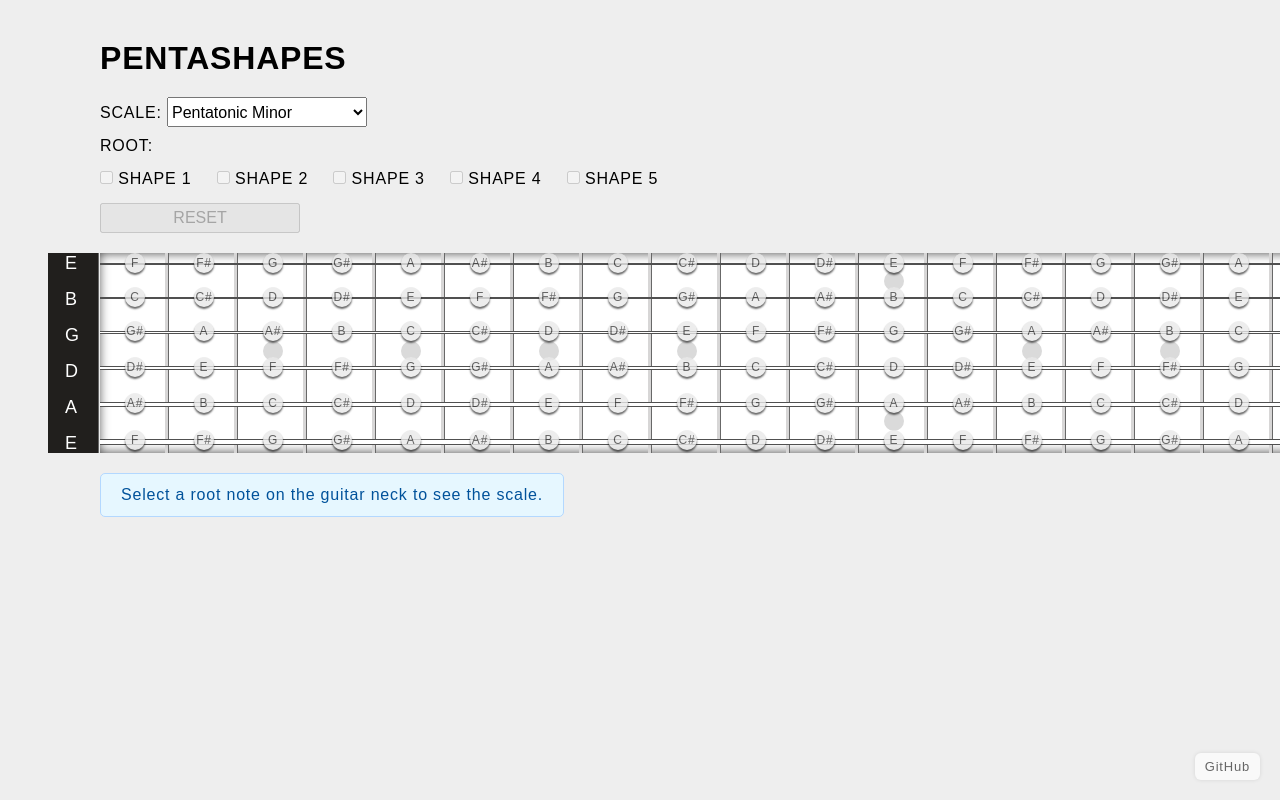
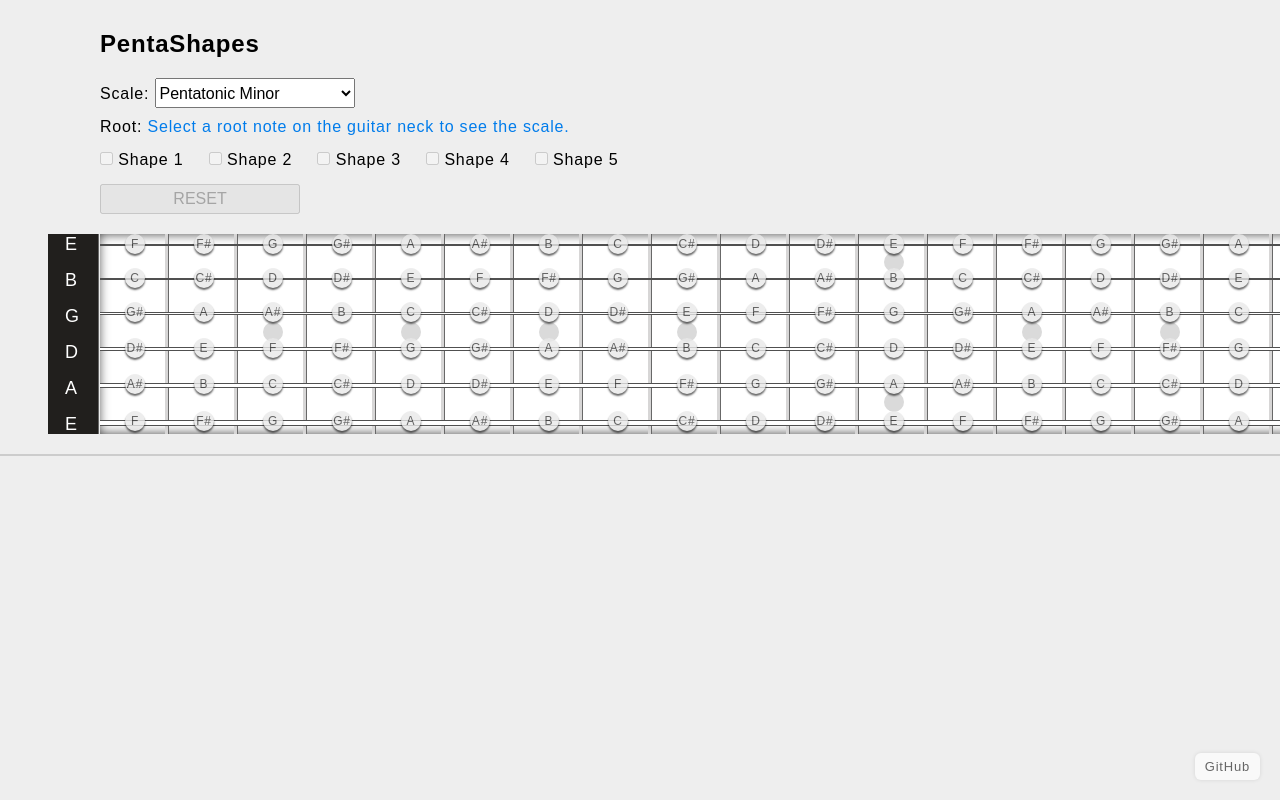
Before and after one commit to marciosouzajunior/PentaShapes, a plain HTML site: page public/index.html in a window 1280 px wide. Shown: the top 800 px of the page. Drawn offline with Linux system fonts and the light colour scheme.

Commit message:
render roots and design changes

```diff
--- a/public/index.html
+++ b/public/index.html
@@ -20,12 +20,13 @@
 </head>
 <body>
 
-	<h1>PentaShapes</h1>
+	<h2>PentaShapes</h2>
 
 	<div class="options">
 
-		SCALE:
+		Scale:
 		<select id="scale-select">
+			<option value="roots">Roots</option>
 			<option value="chromatic">Chromatic</option>
 			<option value="penta_min" selected>Pentatonic Minor</option>
 			<option value="penta_maj">Pentatonic Major</option>
@@ -42,7 +43,7 @@
 			<option value="locrian" disabled>Locrian</option>
 		</select>
 
-		<p style="margin-top: 10px;">Root: <span id="root-note"></span></p>
+		<p style="margin-top: 10px;">Root: <span id="root-note" class="info-message">Select a root note on the guitar neck to see the scale.</span></p>
 
 		<div id="shape-checkbox" style="margin-top: 15px;">
 			<label><input type="checkbox" id="shape_1" value="shape_1" disabled onclick="shapeClick()"> Shape 1</label>
@@ -55,7 +56,6 @@
 		<button style="margin-top: 15px;" id="reset-button" disabled>RESET</button>
 
 	</div>
-
 
 	<div class="guitar-neck">
 
@@ -118,9 +118,7 @@
 
 	</div>
 
-	<div class="info-message">
-		<p>Select a root note on the guitar neck to see the scale.</p>
-	</div>
+	<hr/>
 
 	<a class="footer-link" href="https://github.com/marciosouzajunior/PentaShapes" target="_blank">GitHub</a>
 
--- a/public/script.js
+++ b/public/script.js
@@ -24,7 +24,8 @@ $('#scale-select').change(function() {
 $('#reset-button').click(function() {
 	deactivateNotes();
 	showAllNotes();
-	$('#root-note').text('');
+	$('#root-note').addClass('info-message');
+	$('#root-note').text('Select a root note on the guitar neck to see the scale.');
 	$('#reset-button').attr('disabled', 'disabled');
 	$('.info-message').show();
 });
@@ -70,6 +71,16 @@ function renderShapes(string, index) {
 	// Get selected scale
 	var selectedScaleName = $('#scale-select').val();
 
+	// Display the root note
+	var rootNote = notes[string][index];
+	$('#root-note').text(rootNote);
+
+	// For the roots scale, we use a different function
+	if (selectedScaleName == 'roots') {
+		activateNotes(rootNote);
+		return;
+	}
+
 	// Get the selected scale data
 	var selectedScale = scales[selectedScaleName];
 
@@ -85,15 +96,11 @@ function renderShapes(string, index) {
 		return;
 	}
 
-	$('.info-message').hide();
+	$("#root-note").removeClass('info-message');
 	$('#reset-button').removeAttr('disabled');
 
 	deactivateNotes();
 	hideNotes();
-
-	// Display the root note
-	var rootNote = notes[string][index];
-	$('#root-note').text(rootNote);
 
 	// Get available shapes by string
 	var shapes = selectedScale[string];
@@ -178,3 +185,17 @@ function isAnyShapeActive(shapeArray) {
 	return isActive;
 
 }
+
+function activateNotes(note) {
+
+	$('#reset-button').removeAttr('disabled');
+	$('.info-message').hide();
+
+	$('.guitar-neck .notes li').each(function() {
+		if ($(this).data('note') == note) {
+			$(this).removeClass('inactive');
+			$(this).addClass('active-root');
+		}
+	});
+
+}
--- a/public/style.css
+++ b/public/style.css
@@ -8,13 +8,11 @@ body {
   font-family: 'Source Sans Pro', sans-serif;
   letter-spacing: 0.05em;
 }
-h1 {
-  text-transform: uppercase;
-  margin-top: 40px;
+h2 {
+  margin-top: 30px;
   margin-left: 100px;
 }
 .options {
-  text-transform: uppercase;
   margin-top: 20px;
   margin-left: 100px;
 }
@@ -29,16 +27,7 @@ button {
   font-size: 16px;
 }
 .info-message {
-  background-color: #e6f7ff;
-  color: #00529B;
-  border: 1px solid #b3d8ff;
-  padding: 12px 20px;
-  margin: 20px 0;
-  border-radius: 5px;
-  font-size: 16px;
-  margin-left: 100px;
-  width: fit-content;
-
+  color: #007ceb;
 }
 label {
   font-size: 16px;
@@ -230,3 +219,8 @@ label {
 .footer-link:hover {
   background: #eee;
 }
+
+hr {
+  margin-top: 20px;
+  border: 1px solid #ccc;
+}
```
